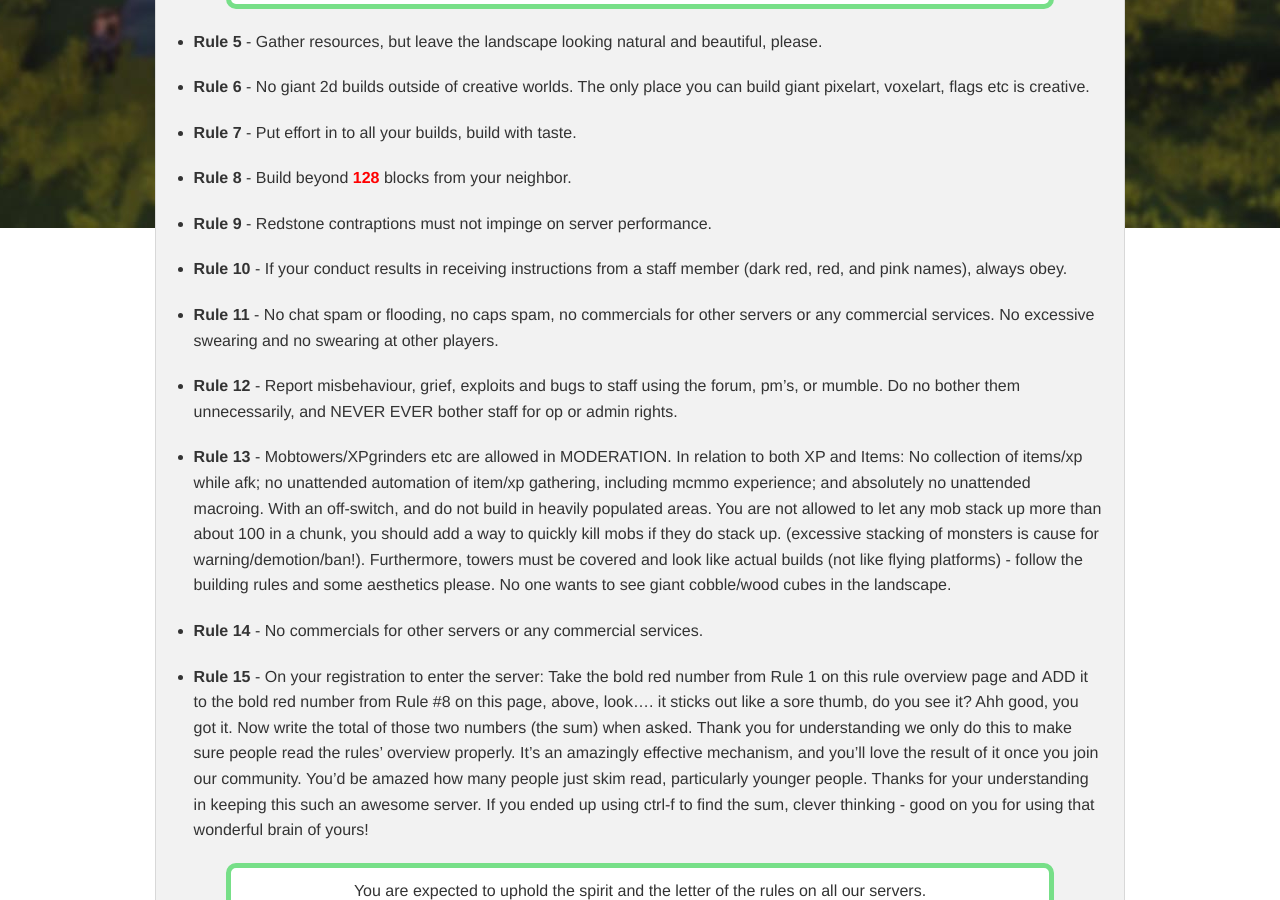
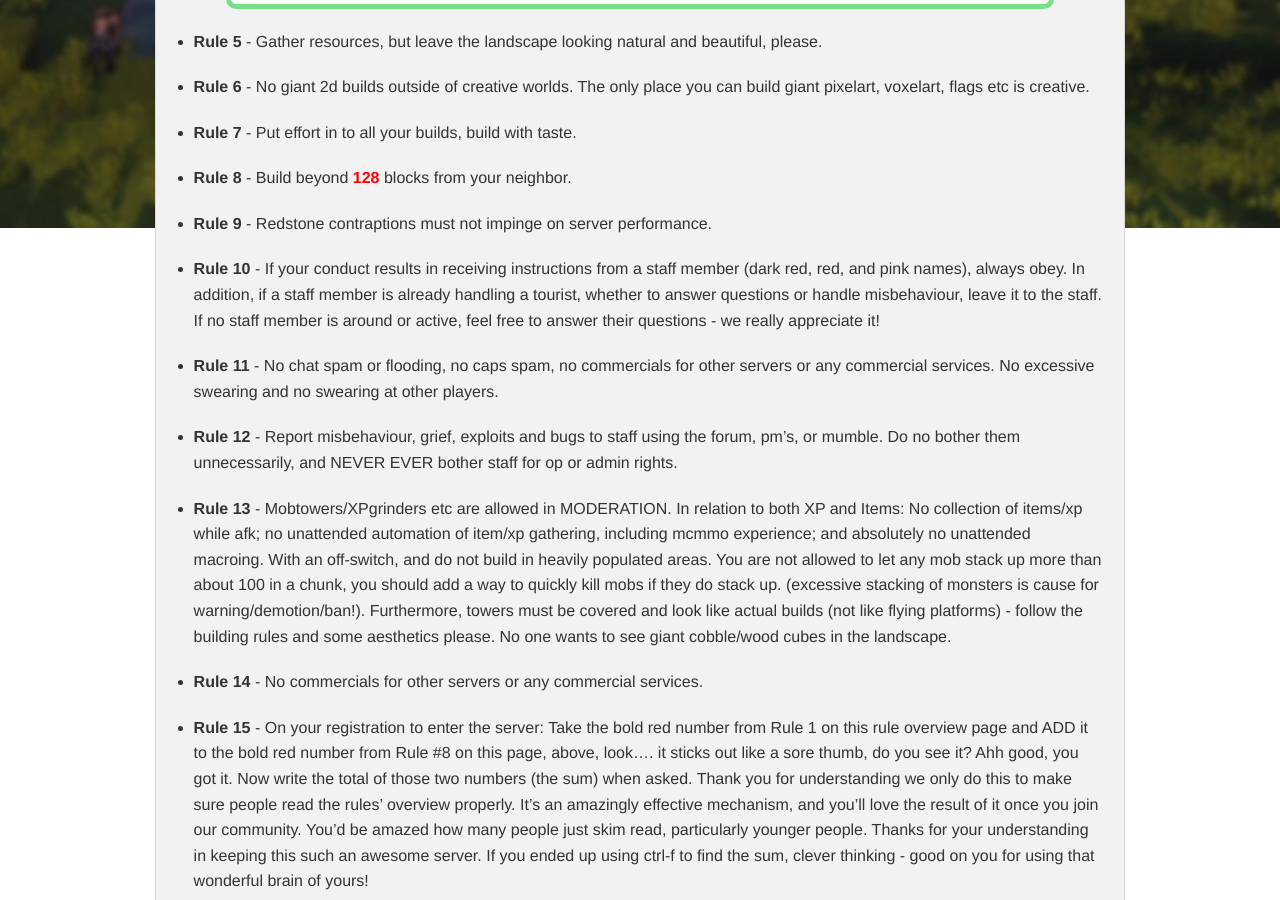
Before and after one commit to damnation-eu/website-beta, a Jekyll site: the page built from rules.md, in a window 1280 px wide and 900 px high, scrolled down 946 px. Built offline with Jekyll 4.4.1, drawn with Linux system fonts in a browser that asks for light colours; nearby versions of some CDN libraries; library files that are not in the unit come from our copies.

Commit message:
Update rules.md

```diff
--- a/rules.md
+++ b/rules.md
@@ -38,7 +38,7 @@ This server is intended for mature players with more than half-a-brain and we ex
 
 - **Rule 9** - Redstone contraptions must not impinge on server performance.
 
-- **Rule 10** - If your conduct results in receiving instructions from a staff member (dark red, red, and pink names), always obey.
+- **Rule 10** - If your conduct results in receiving instructions from a staff member (dark red, red, and pink names), always obey. In addition, if a staff member is already handling a tourist, whether to answer questions or handle misbehaviour, leave it to the staff. If no staff member is around or active, feel free to answer their questions - we really appreciate it!
 
 - **Rule 11** - No chat spam or flooding, no caps spam, no commercials for other servers or any commercial services. No excessive swearing and no swearing at other players.
 
```
